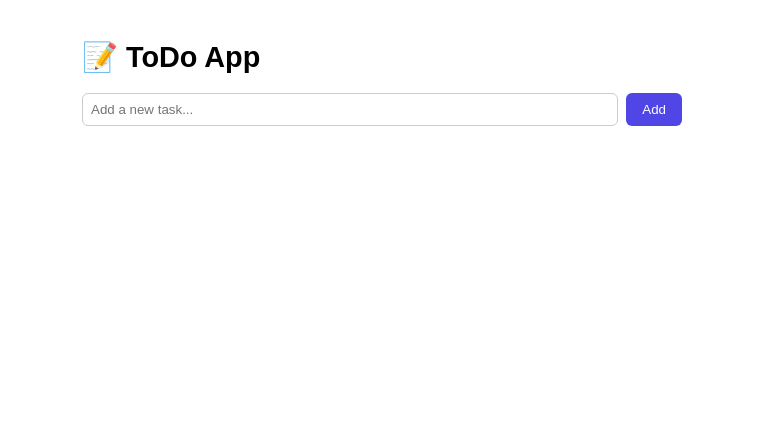
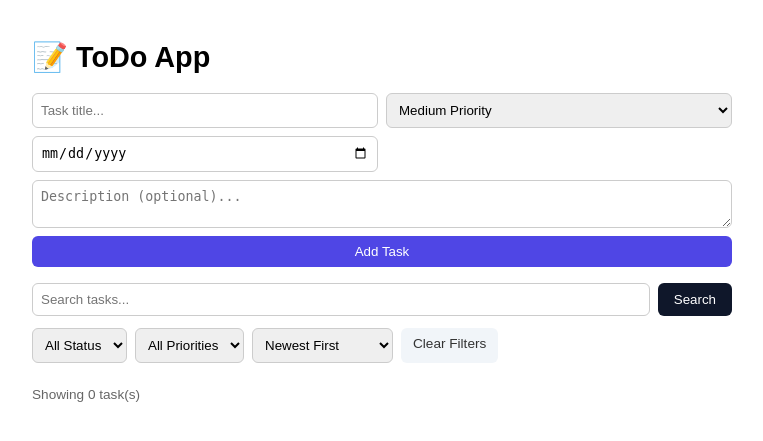
Before and after one commit to A3yyad/todo-saas, a Flask app: page / in a window 1280 px wide. Shown: the top 441 px of the page, without its empty margins (258-1021 px from the left). Run offline with Flask 3, Linux system fonts and the light colour scheme.

Commit message:
feat: add filters by status and priority, sorting by due date and created date

```diff
--- a/app.py
+++ b/app.py
@@ -1,5 +1,6 @@
 from flask import Flask, render_template, request, redirect, url_for
 from models import db, Task
+from datetime import datetime, date
 
 app = Flask(__name__)
 app.config['SQLALCHEMY_DATABASE_URI'] = 'sqlite:///todo.db'
@@ -11,14 +12,42 @@ with app.app_context():
 
 @app.route('/')
 def index():
-    tasks = Task.query.order_by(Task.created_at.desc()).all()
-    return render_template('index.html', tasks=tasks)
+    q = request.args.get('q', '').strip()
+    status_filter = request.args.get('status', '')
+    priority_filter = request.args.get('priority', '')
+    sort_by = request.args.get('sort', 'created_desc')
+
+    query = Task.query
+
+    if q:
+        query = query.filter(Task.title.ilike(f'%{q}%') | Task.description.ilike(f'%{q}%'))
+    if status_filter:
+        query = query.filter(Task.status == status_filter)
+    if priority_filter:
+        query = query.filter(Task.priority == priority_filter)
+    if sort_by == 'due_date':
+        query = query.order_by(Task.due_date.asc())
+    elif sort_by == 'priority':
+        query = query.order_by(Task.priority.asc())
+    elif sort_by == 'created_asc':
+        query = query.order_by(Task.created_at.asc())
+    else:
+        query = query.order_by(Task.created_at.desc())
+
+    tasks = query.all()
+    today = date.today()
+    return render_template('index.html', tasks=tasks, q=q, status_filter=status_filter,
+                           priority_filter=priority_filter, sort_by=sort_by, today=today)
 
 @app.route('/add', methods=['POST'])
 def add():
     title = request.form.get('title', '').strip()
+    description = request.form.get('description', '').strip()
+    priority = request.form.get('priority', 'medium')
+    due_date_str = request.form.get('due_date', '')
+    due_date = datetime.strptime(due_date_str, '%Y-%m-%d').date() if due_date_str else None
     if title:
-        task = Task(title=title)
+        task = Task(title=title, description=description, priority=priority, due_date=due_date)
         db.session.add(task)
         db.session.commit()
     return redirect(url_for('index'))
--- a/templates/index.html
+++ b/templates/index.html
@@ -4,31 +4,101 @@
   <meta charset="UTF-8">
   <title>ToDo App</title>
   <style>
-    body { font-family: sans-serif; max-width: 600px; margin: 40px auto; padding: 0 20px; }
+    body { font-family: sans-serif; max-width: 700px; margin: 40px auto; padding: 0 20px; }
     h1 { font-size: 1.8rem; }
-    form { display: flex; gap: 8px; margin-bottom: 24px; }
-    input[type=text] { flex: 1; padding: 8px; border: 1px solid #ccc; border-radius: 6px; }
-    button { padding: 8px 16px; background: #4f46e5; color: white; border: none; border-radius: 6px; cursor: pointer; }
+    .form-grid { display: grid; grid-template-columns: 1fr 1fr; gap: 8px; margin-bottom: 16px; }
+    .form-grid input, .form-grid select, .form-grid textarea { padding: 8px; border: 1px solid #ccc; border-radius: 6px; width: 100%; box-sizing: border-box; }
+    .form-grid textarea { grid-column: span 2; }
+    .form-grid button { grid-column: span 2; padding: 8px 16px; background: #4f46e5; color: white; border: none; border-radius: 6px; cursor: pointer; }
+    .search-bar { display: flex; gap: 8px; margin-bottom: 12px; }
+    .search-bar input { flex: 1; padding: 8px; border: 1px solid #ccc; border-radius: 6px; }
+    .search-bar button { padding: 8px 16px; background: #0f172a; color: white; border: none; border-radius: 6px; cursor: pointer; }
+    .filters { display: flex; gap: 8px; margin-bottom: 24px; flex-wrap: wrap; }
+    .filters select { padding: 8px; border: 1px solid #ccc; border-radius: 6px; }
+    .filters a { padding: 8px 12px; background: #f1f5f9; border-radius: 6px; font-size: 0.85rem; color: #333; text-decoration: none; }
+    .result-info { font-size: 0.85rem; color: #666; margin-bottom: 12px; }
     ul { list-style: none; padding: 0; }
-    li { display: flex; align-items: center; gap: 10px; padding: 10px; border: 1px solid #eee; border-radius: 6px; margin-bottom: 8px; }
-    li.done span { text-decoration: line-through; color: #aaa; }
-    a { text-decoration: none; color: #4f46e5; font-size: 0.85rem; }
+    li { padding: 12px; border: 1px solid #eee; border-radius: 6px; margin-bottom: 8px; }
+    li.done .task-title { text-decoration: line-through; color: #aaa; }
+    li.overdue { border-left: 4px solid #e53e3e; }
+    .task-title { font-weight: bold; }
+    .task-meta { font-size: 0.8rem; color: #666; margin-top: 4px; }
+    .task-desc { font-size: 0.9rem; color: #444; margin-top: 4px; }
+    .task-actions { margin-top: 8px; display: flex; gap: 10px; }
+    a { text-decoration: none; color: #4f46e5; font-size: 0.85rem; cursor: pointer; }
     a.del { color: #e53e3e; }
+    .badge { display: inline-block; padding: 2px 8px; border-radius: 10px; font-size: 0.75rem; }
+    .high { background: #fee2e2; color: #b91c1c; }
+    .medium { background: #fef9c3; color: #854d0e; }
+    .low { background: #dcfce7; color: #166534; }
   </style>
 </head>
 <body>
   <h1>📝 ToDo App</h1>
   <form action="/add" method="POST">
-    <input type="text" name="title" placeholder="Add a new task..." required>
-    <button type="submit">Add</button>
+    <div class="form-grid">
+      <input type="text" name="title" placeholder="Task title..." required>
+      <select name="priority">
+        <option value="high">High Priority</option>
+        <option value="medium" selected>Medium Priority</option>
+        <option value="low">Low Priority</option>
+      </select>
+      <input type="date" name="due_date">
+      <textarea name="description" placeholder="Description (optional)..." rows="2"></textarea>
+      <button type="submit">Add Task</button>
+    </div>
   </form>
+
+  <form action="/" method="GET" class="search-bar">
+    <input type="text" name="q" placeholder="Search tasks..." value="{{ q }}">
+    <button type="submit">Search</button>
+  </form>
+
+  <form action="/" method="GET" class="filters">
+    <input type="hidden" name="q" value="{{ q }}">
+    <select name="status" onchange="this.form.submit()">
+      <option value="">All Status</option>
+      <option value="pending" {% if status_filter == 'pending' %}selected{% endif %}>Pending</option>
+      <option value="done" {% if status_filter == 'done' %}selected{% endif %}>Done</option>
+    </select>
+    <select name="priority" onchange="this.form.submit()">
+      <option value="">All Priorities</option>
+      <option value="high" {% if priority_filter == 'high' %}selected{% endif %}>High</option>
+      <option value="medium" {% if priority_filter == 'medium' %}selected{% endif %}>Medium</option>
+      <option value="low" {% if priority_filter == 'low' %}selected{% endif %}>Low</option>
+    </select>
+    <select name="sort" onchange="this.form.submit()">
+      <option value="created_desc" {% if sort_by == 'created_desc' %}selected{% endif %}>Newest First</option>
+      <option value="created_asc" {% if sort_by == 'created_asc' %}selected{% endif %}>Oldest First</option>
+      <option value="due_date" {% if sort_by == 'due_date' %}selected{% endif %}>Sort by Due Date</option>
+      <option value="priority" {% if sort_by == 'priority' %}selected{% endif %}>Sort by Priority</option>
+    </select>
+    <a href="/">Clear Filters</a>
+  </form>
+
+  <div class="result-info">Showing {{ tasks|length }} task(s)</div>
+
   <ul>
     {% for task in tasks %}
-    <li class="{{ task.status }}">
-      <input type="checkbox" {% if task.status == 'done' %}checked{% endif %}
-             onclick="location.href='/complete/{{ task.id }}'">
-      <span>{{ task.title }}</span>
-      <a href="/delete/{{ task.id }}" class="del" onclick="return confirm('Delete?')">delete</a>
+    {% set overdue = task.due_date and task.due_date < today and task.status == 'pending' %}
+    <li class="{{ task.status }}{% if overdue %} overdue{% endif %}">
+      <div style="display:flex; align-items:center; gap:10px;">
+        <input type="checkbox" {% if task.status == 'done' %}checked{% endif %}
+               onclick="location.href='/complete/{{ task.id }}'">
+        <span class="task-title">{{ task.title }}</span>
+        <span class="badge {{ task.priority }}">{{ task.priority }}</span>
+        {% if overdue %}<span class="badge high">overdue</span>{% endif %}
+      </div>
+      {% if task.description %}
+      <div class="task-desc">{{ task.description }}</div>
+      {% endif %}
+      <div class="task-meta">
+        Created: {{ task.created_at.strftime('%Y-%m-%d') }}
+        {% if task.due_date %} | Due: {{ task.due_date }} {% endif %}
+      </div>
+      <div class="task-actions">
+        <a href="/delete/{{ task.id }}" class="del" onclick="return confirm('Delete?')">delete</a>
+      </div>
     </li>
     {% endfor %}
   </ul>
```
